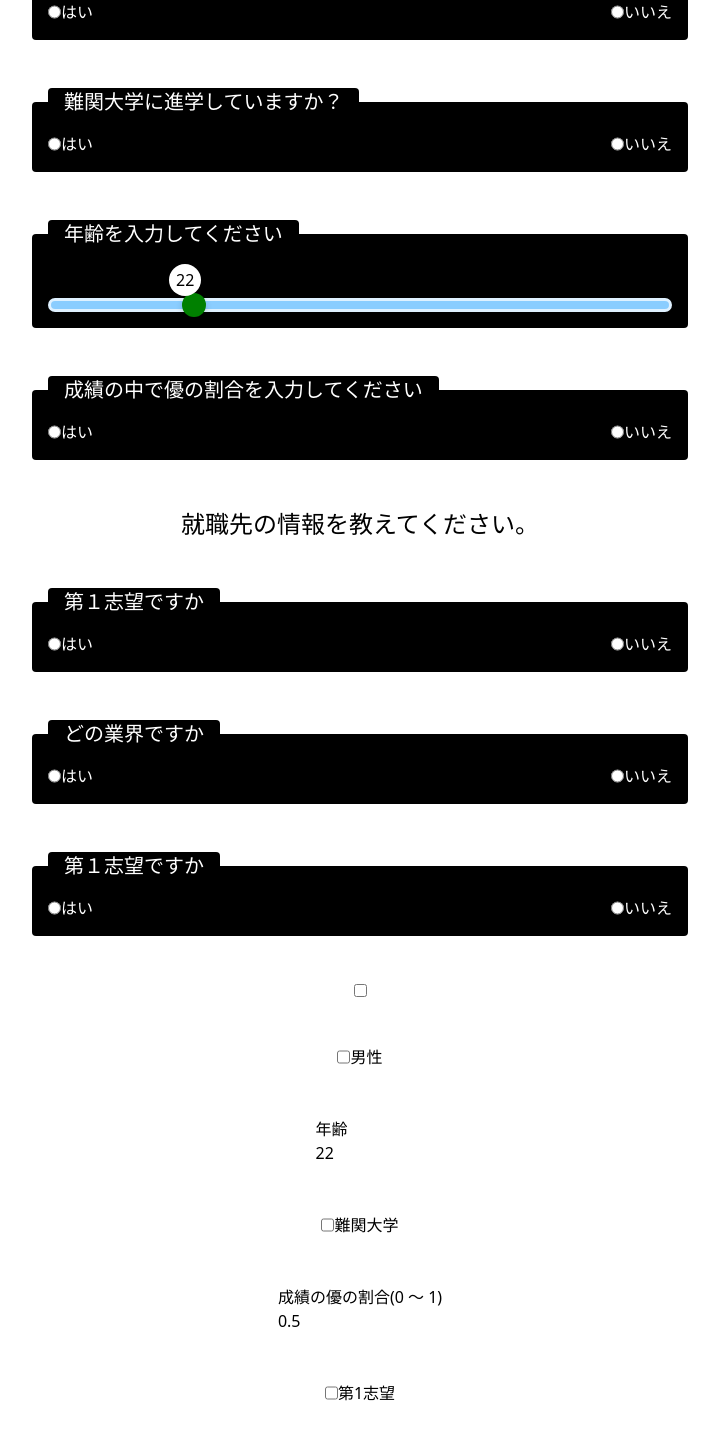
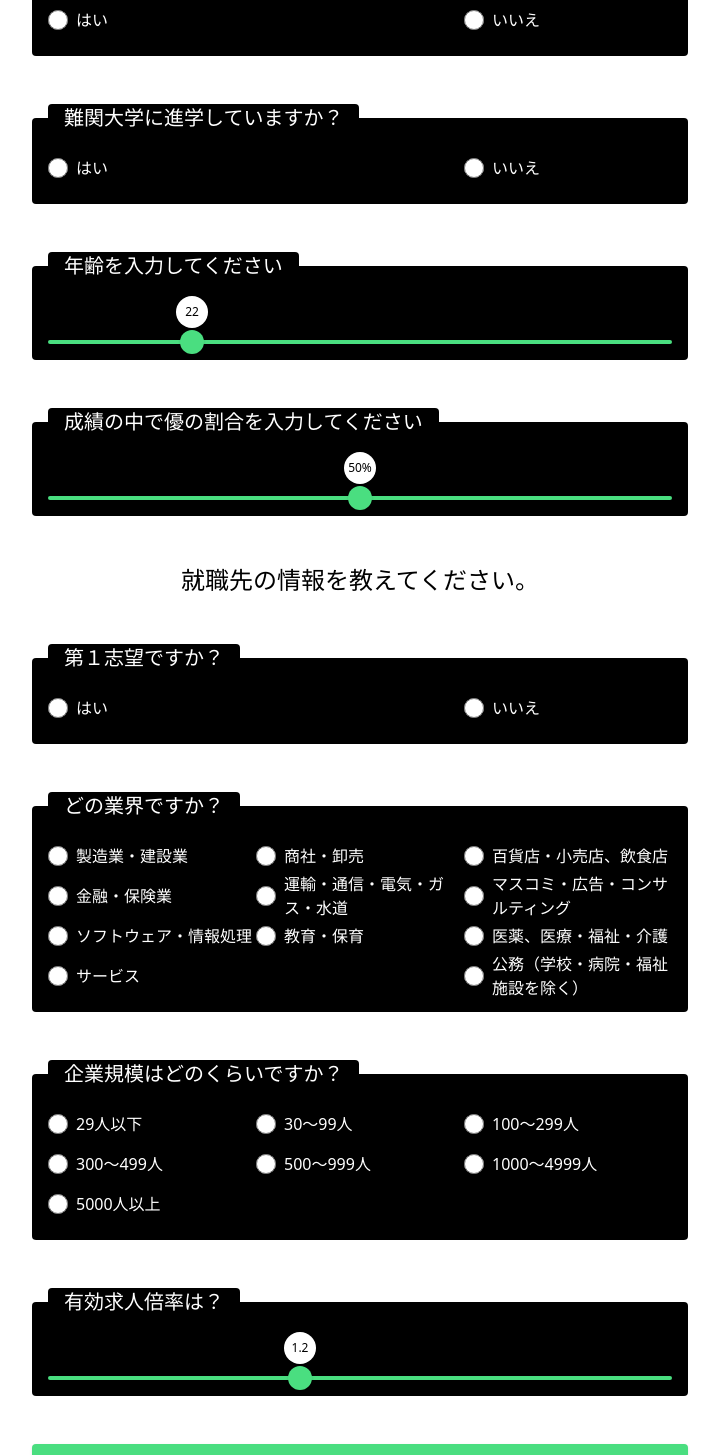
Before and after one commit to s-uei/early-retirement-checker, a Next.js app: page / in a window 1280 px wide. Shown: the part 540-1995 px from the top of the page, without its empty margins (280-999 px from the left). Built offline with nearby package versions, Linux system fonts and the light colour scheme; what normal-distribution would draw is missing.

Commit message:
form vlidation

```diff
--- a/components/Question.tsx
+++ b/components/Question.tsx
@@ -10,7 +10,7 @@ function Question(props: {
   return (
     <fieldset
       className={clsx(
-        "bg-black flex items-center justify-between w-full text-white p-4 rounded",
+        "bg-black flex items-center justify-between w-full text-white p-4 rounded flex-wrap",
         {
           "border-red-500": isInvalid,
         }
--- a/components/RadioButton.tsx
+++ b/components/RadioButton.tsx
@@ -8,9 +8,14 @@ function RadioButton(
 ) {
   const { label } = props;
   return (
-    <div className="flex">
-      <input {...props} ref={ref} type="radio" id={label} />
-      <label htmlFor={label}>{label}</label>
+    <div className="flex w-52 h-10 items-center gap-2">
+      <input
+        {...props}
+        ref={ref}
+        type="radio"
+        className="w-5 h-5 flex shrink-0 accent-green-400"
+      />
+      <label>{label}</label>
     </div>
   );
 }
--- a/components/Slider.tsx
+++ b/components/Slider.tsx
@@ -13,20 +13,23 @@ function Slider(
   const p = { ...props };
   delete p.unit;
   return (
-    <div className="flex flex-col justify-end flex-1 relative h-12">
-      <style jsx>{`
-        input[type="range"] {
-        }
-        input[type="range"]::-webkit-slider-thumb {
-          background-color: green;
-        }
-      `}</style>
-      <div
-        className="absolute top-0 bg-white text-black w-8 h-8 flex justify-center items-center rounded-full"
-        style={{ left: value + "%", transform: "translate(-50%)" }}
-      >
-        {value}
+    <div className="flex flex-col justify-end w-full h-12">
+      <div className="flex flex-1">
+        <div className="w-3"></div>
+        <div className="flex-1 relative">
+          <div
+            className="absolute top-0 bg-white text-black w-8 h-8 flex justify-center items-center rounded-full select-none text-xs"
+            style={{
+              left: ((value - min) / max) * 100 + "%",
+              transform: "translate(-50%)",
+            }}
+          >
+            {value + unit}
+          </div>
+        </div>
+        <div className="w-3"></div>
       </div>
+
       <input
         {...p}
         onChange={(e) => {
@@ -35,7 +38,7 @@ function Slider(
         }}
         ref={ref}
         type="range"
-        className="w-full"
+        className="input-range"
       />
     </div>
   );
--- a/pages/index.tsx
+++ b/pages/index.tsx
@@ -2,15 +2,16 @@ import React from "react";
 import { useForm } from "react-hook-form";
 import Container from "../components/Container";
 import Hero from "../components/Hero";
-import Checkbox from "../components/Checkbox";
-import NumberInput from "../components/NumberInput";
 import RadioButton from "../components/RadioButton";
 import { Variables, industries, scales } from "../utils";
 import Question from "../components/Question";
 import Slider from "../components/Slider";
+import { useRouter } from "next/router";
 
 function HomePage() {
-  const { register } = useForm<Variables>();
+  const { register, handleSubmit, formState } = useForm<Variables>();
+  console.log(formState);
+  const router = useRouter();
   return (
     <>
       <Hero>
@@ -19,101 +20,111 @@ function HomePage() {
       </Hero>
       <Container>
         <form
+          onSubmit={handleSubmit((d) => {
+            router.push({
+              pathname: "/result",
+              query: d,
+            });
+          })}
           className="flex flex-col items-center w-full gap-12 py-8"
-          action="/result"
-          method="GET"
         >
           <h2 className="text-2xl">あなたの情報を教えてください。</h2>
           <Question caption="男性ですか？">
-            <RadioButton {...register("isMan")} label="はい" value={1} />
-            <RadioButton {...register("isMan")} label="いいえ" value={0} />
+            <RadioButton
+              {...register("isMan", { required: true })}
+              label="はい"
+              value={1}
+            />
+            <RadioButton
+              {...register("isMan", { required: true })}
+              label="いいえ"
+              value={0}
+            />
           </Question>
 
           <Question caption="難関大学に進学していますか？">
-            <RadioButton {...register("isDifficult")} label="はい" value={1} />
             <RadioButton
-              {...register("isDifficult")}
+              {...register("isDifficult", { required: true })}
+              label="はい"
+              value={1}
+            />
+            <RadioButton
+              {...register("isDifficult", { required: true })}
               label="いいえ"
               value={0}
             />
           </Question>
 
           <Question caption="年齢を入力してください">
-            <Slider {...register("age")} min={0} max={100} defaultValue={22} />
+            <Slider
+              {...register("age", { required: true })}
+              min={0}
+              max={100}
+              defaultValue={22}
+            />
           </Question>
 
           <Question caption="成績の中で優の割合を入力してください">
-            <RadioButton {...register("isMan")} label="はい" value={1} />
-            <RadioButton {...register("isMan")} label="いいえ" value={0} />
+            <Slider
+              {...register("highGradeRate", { required: true })}
+              min={0}
+              max={100}
+              defaultValue={50}
+              unit="%"
+            />
           </Question>
 
           <h2 className="text-2xl">就職先の情報を教えてください。</h2>
-          <Question caption="第１志望ですか">
-            <RadioButton {...register("isMan")} label="はい" value={1} />
-            <RadioButton {...register("isMan")} label="いいえ" value={0} />
+          <Question caption="第１志望ですか？">
+            <RadioButton
+              {...register("isTop", { required: true })}
+              label="はい"
+              value={1}
+            />
+            <RadioButton
+              {...register("isTop", { required: true })}
+              label="いいえ"
+              value={0}
+            />
           </Question>
 
-          <Question caption="どの業界ですか">
-            <RadioButton {...register("isMan")} label="はい" value={1} />
-            <RadioButton {...register("isMan")} label="いいえ" value={0} />
+          <Question caption="どの業界ですか？">
+            {industries.map((ind, i) => (
+              <RadioButton
+                key={"ind" + i}
+                {...register("industry", { required: true })}
+                label={ind}
+                value={ind}
+              />
+            ))}
           </Question>
 
-          <Question caption="第１志望ですか">
-            <RadioButton {...register("isMan")} label="はい" value={1} />
-            <RadioButton {...register("isMan")} label="いいえ" value={0} />
+          <Question caption="企業規模はどのくらいですか？">
+            {scales.map((scale, i) => (
+              <RadioButton
+                key={"scale" + i}
+                {...register("scale", { required: true })}
+                label={scale}
+                value={scale}
+              />
+            ))}
           </Question>
 
-          <div className="flex">
-            <input type="checkbox" name="" id="" />
-          </div>
-          <Checkbox {...register("isMan")} label="男性" />
-          <NumberInput
-            {...register("age")}
-            max={150}
-            min={0}
-            defaultValue={22}
-            label="年齢"
+          <Question caption="有効求人倍率は？">
+            <Slider
+              {...register("jobsToApplicantsRatio", { required: true })}
+              min={0}
+              max={3}
+              defaultValue={1.2}
+              step={0.01}
+            />
+          </Question>
+
+          <input
+            className="bg-green-400 text-white font-bold shadow w-full h-16 flex justify-center items-center cursor-pointer select-none rounded"
+            type="submit"
+            value="判定する"
           />
-          <Checkbox {...register("isDifficult")} label="難関大学" />
-          <NumberInput
-            {...register("highGradeRate")}
-            max={1}
-            min={0}
-            step={0.01}
-            defaultValue={0.5}
-            label="成績の優の割合(0 〜 1)"
-          />
-          <Checkbox {...register("isTop")} label="第1志望" />
-          <div className="flex flex-col">
-            <label>産業</label>
-            {industries.map((e, i) => (
-              <RadioButton
-                {...register("industry")}
-                label={e}
-                key={e}
-                defaultChecked={i === 0}
-              />
-            ))}
-          </div>
-          <div className="flex flex-col">
-            <label>企業規模</label>
-            {scales.map((e, i) => (
-              <RadioButton
-                {...register("scale")}
-                label={e}
-                key={e}
-                defaultChecked={i === 0}
-              />
-            ))}
-          </div>
-          <NumberInput
-            {...register("jobsToApplicantsRatio")}
-            label="都道府県別有効求人倍率"
-            min={0}
-            step={0.01}
-            defaultValue={1.2}
-          />
-          <input type="submit" value="判定する" />
         </form>
       </Container>
     </>
--- a/pages/result.tsx
+++ b/pages/result.tsx
@@ -1,12 +1,12 @@
 import React from "react";
 import { useRouter } from "next/router";
-import { computeBlackProb, Variables } from "../utils";
+import { computeProb, Variables } from "../utils";
 import Sharebar from "../components/Sharebar";
 
 function ResultPage() {
   const router = useRouter();
   const v = router.query as Variables;
-  const p = computeBlackProb(v);
+  const p = computeProb(v);
   const data: { text: string; src: string; color: string } = isNaN(p)
     ? { text: "測定不能", src: "/img/nan.jpg", color: "text-gray-500" }
     : p > 0.4
@@ -38,9 +38,9 @@ function ResultPage() {
 
           <p>男性:{v.isMan === "1" ? "はい" : "いいえ"}</p>
           <p>難関大学:{v.isDifficult === "1" ? "はい" : "いいえ"}</p>
+          <p>年齢:{v.age}</p>
           <p>成績の優の割合:{v.highGradeRate}</p>
           <p>第1志望:{v.isTop === "1" ? "はい" : "いいえ"}</p>
-          <p>成績の優の割合：{v.highGradeRate}</p>
           <p>産業:{v.industry}</p>
           <p>企業規模:{v.scale}</p>
           <p>都道府県別有効求人倍率:{v.jobsToApplicantsRatio}</p>
--- a/styles/globals.css
+++ b/styles/globals.css
@@ -2,40 +2,11 @@
 @tailwind components;
 @tailwind utilities;
 
-input[type="range"] {
-  -webkit-appearance: none; /* 🚩これ無しだとスタイルがほぼ全く反映されないので注意 */
-  appearance: none;
-  cursor: pointer; /* カーソルを分かりやすく */
-  outline: none; /* スライダーのアウトラインは見た目がキツイので消す */
-  height: 14px; /* バーの高さ */
-  width: 100%; /* バーの幅 */
-  background: #8acdff; /* バーの背景色 */
-  border-radius: 10px; /* バーの両端の丸み */
-  border: solid 3px #dff1ff; /* バー周囲の線 */
+@layer components {
+  .input-range {
+    @apply appearance-none cursor-pointer h-1 w-full bg-green-400 rounded;
+  }
+  .input-range::-webkit-slider-thumb {
+    @apply appearance-none bg-green-400 w-6 h-6 rounded-full shadow;
+  }
 }
-/* WebKit向けのつまみ */
-input[type="range"]::-webkit-slider-thumb {
-  -webkit-appearance: none; /*  🚩デフォルトのつまみのスタイルを解除 */
-  background: #53aeff; /* 背景色 */
-  width: 24px; /* 幅 */
-  height: 24px; /* 高さ */
-  border-radius: 50%; /* 円形に */
-  box-shadow: 0px 3px 6px 0px rgba(0, 0, 0, 0.15); /* 影 */
-}
-/* Moz向けのつまみ */
-input[type="range"]::-moz-range-thumb {
-  background: #53aeff; /* 背景色 */
-  width: 24px; /* 幅 */
-  height: 24px; /* 高さ */
-  border-radius: 50%; /* 円形に */
-  box-shadow: 0px 3px 6px 0px rgba(0, 0, 0, 0.15); /* 影 */
-  border: none; /* デフォルトの線を消す */
-}
-/* Firefoxで点線が周りに表示されてしまう問題の解消 */
-input[type="range"]::-moz-focus-outer {
-  border: 0;
-}
-/* つまみをドラッグしているときのスタイル */
-input[type="range"]:active::-webkit-slider-thumb {
-  box-shadow: 0px 5px 10px -2px rgba(0, 0, 0, 0.3);
-}
```
Also changed, not shown: utils.ts (+1 -35 lines).
